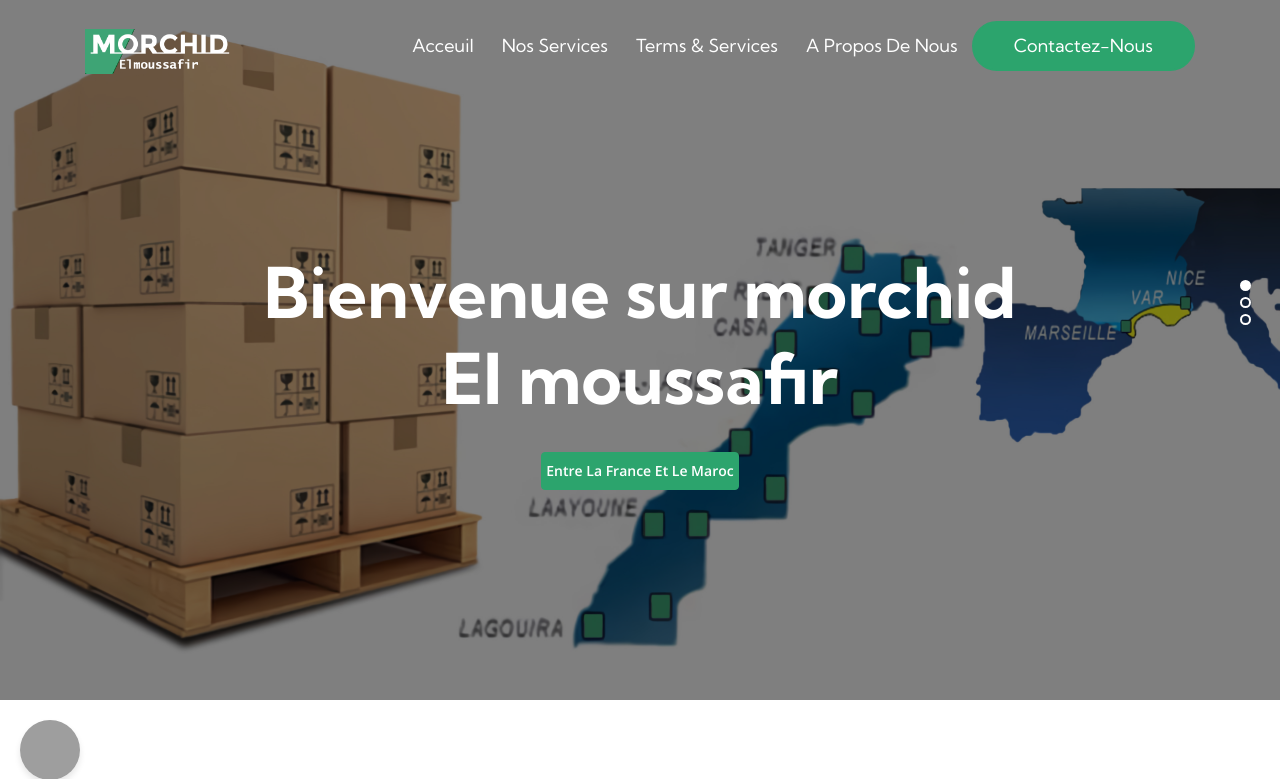
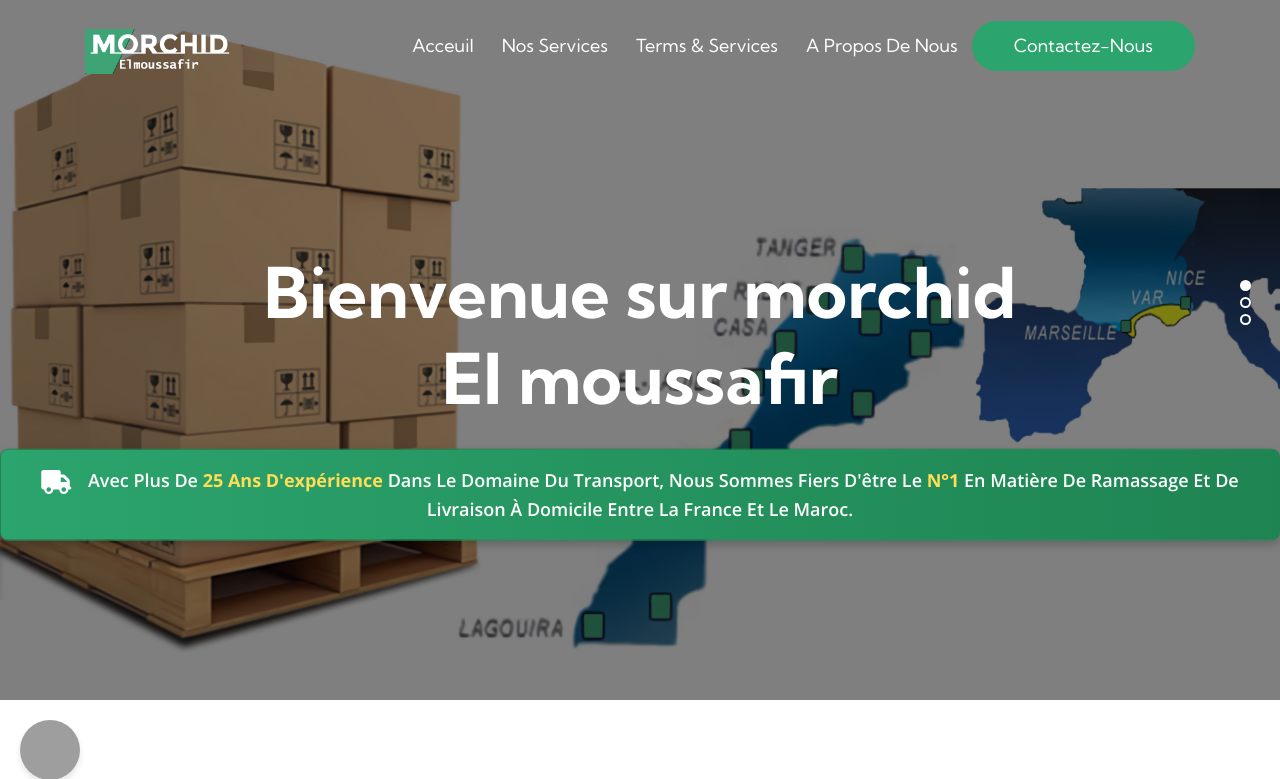
Before and after one commit to youssefck/elmoussafir, a PHP site: page / in a window 1280 px wide. Shown: the top 779 px of the page. Run offline with PHP 8.4, Linux system fonts and the light colour scheme; grey boxes are pictures that could not be loaded.

Commit message:
update start home

```diff
--- a/assets/css/responsive.css
+++ b/assets/css/responsive.css
@@ -57,9 +57,7 @@ Version      : 1.0
 .navbar-light .navbar-nav .nav-link {padding: 8px 0px;}
 .collapse.show {display: block;padding: 0!important;}
 
-.hero-text  {padding-top:270px;}
-.hero-text h1 {font-size:40px;line-height:52px;font-weight:600;}
-.hero-text p {width: 90%;margin-left:0px;}
+
 .read_btn {padding: 10px 20px;}
 .single-about h1 {font-size: 46px;line-height: 56px;}
 .single-service-info h2 {font-size: 40px;}
--- a/assets/css/style.css
+++ b/assets/css/style.css
@@ -388,21 +388,50 @@ border: 2px solid #006db7;
 	margin: 10px auto 30px;
 	color:#fff;
 }
-.read_p {
-	background: #2ca46d;
-	border: 1px solid #2ca46d;
-	border-radius: 4px;
+
+@keyframes float {
+	0%, 100% {
+	  transform: translateY(0);
+	}
+	50% {
+	  transform: translateY(-10px);
+	}
+  }
+
+  .read_p {
+	background: linear-gradient(90deg, #2ca46d, #1e8452);
+	border: 1px solid #1e8452;
+	border-radius: 8px;
 	color: #fff;
 	display: inline-block;
-	font-size: 14px;
-	overflow: hidden;
-	padding: 4px 4px;
+	font-size: 18px;
+	padding: 16px 20px;
 	font-weight: 600;
 	text-transform: capitalize;
-	-webkit-transition: all 0.3s ease 0s;
-	-o-transition: all 0.3s ease 0s;
-	transition: all 0.3s ease 0s;
-}
+	line-height: 1.6;
+	position: relative;
+	box-shadow: 0 4px 8px rgba(0, 0, 0, 0.2);
+	animation: float 3s ease-in-out infinite;
+	transition: transform 0.3s ease, box-shadow 0.3s ease;
+  }
+
+  .read_p i {
+	color: #fff;
+	font-size: 24px;
+	margin-right: 12px;
+	vertical-align: middle;
+  }
+
+  .read_p:hover {
+	transform: scale(1.05);
+	box-shadow: 0 6px 12px rgba(0, 0, 0, 0.3);
+  }
+
+  .read_p b {
+	color: #ffdd57;
+  }
+
+
 
 .read_btn {
 	background: #2ca46d;
--- a/index.html
+++ b/index.html
@@ -14,6 +14,8 @@
 		<link href="https://fonts.googleapis.com/css2?family=Open+Sans:wght@300;400;600;700&display=swap" rel="stylesheet">
 		<link href="https://fonts.googleapis.com/css2?family=Kumbh+Sans:wght@300;400;700&display=swap" rel="stylesheet">
 		<!-- fonts CSS -->
+		<link href="https://cdnjs.cloudflare.com/ajax/libs/font-awesome/6.0.0/css/all.min.css" rel="stylesheet">
+
 		<link rel="stylesheet" href="assets/fonts/font-awesome.min.css">
 		<link rel="stylesheet" href="assets/fonts/themify-icons.css">
 		<!--- owl carousel Css-->
@@ -73,20 +75,26 @@
 				<li style="background: url('assets/img/bg/slide1.jpg') no-repeat center center;">
 					<div class="hero-text">
 						 <h1>Bienvenue sur morchid <br /> El moussafir</h1>
-						 <p class="read_p">Entre La France Et le Maroc</p>
+						 <p class="read_p">
+							<i class="fas fa-truck"></i> Avec plus de <b>25 ans d'expérience</b> dans le domaine du transport, nous sommes fiers d'être le <b>N°1</b> en matière de ramassage et de livraison à domicile entre La France Et le Maroc.
+						  </p>
 					 </div>
 				</li>
 				<li style="background: url('assets/img/bg/slide2.jpg') no-repeat center center;">
 					<div class="hero-text">
-						 <h1>Livraison a domicile</h1>
-						 <p class="read_p">Couvert tout la Provence Alpes côte D’azur Vers Tout Les Villes du Maroc</p>
-					 </div>
+						<h1>Bienvenue sur morchid <br /> Elmoussafir</h1>
+						<p class="read_p">
+						   <i class="fas fa-truck"></i> Avec plus de <b>25 ans d'expérience</b> dans le domaine du transport, nous sommes fiers d'être le <b>N°1</b> en matière de ramassage et de livraison à domicile entre La France Et le Maroc.
+						 </p>
+					</div>
 				</li>
 				<li style="background: url('assets/img/bg/slide3.jpg') no-repeat center center;">
 					<div class="hero-text">
-						 <h1>Rapide et sécurisé</h1>
-						 <p class="read_p">Transporter vos bagages en toute sécurité</p>
-					 </div>
+						<h1>Bienvenue sur morchid <br /> Elmoussafir</h1>
+						<p class="read_p">
+						   <i class="fas fa-truck"></i> Avec plus de <b>25 ans d'expérience</b> dans le domaine du transport, nous sommes fiers d'être le <b>N°1</b> en matière de ramassage et de livraison à domicile entre La France Et le Maroc.
+						 </p>
+					</div>
 				</li>
 			  </ul>
 			</div>
```
